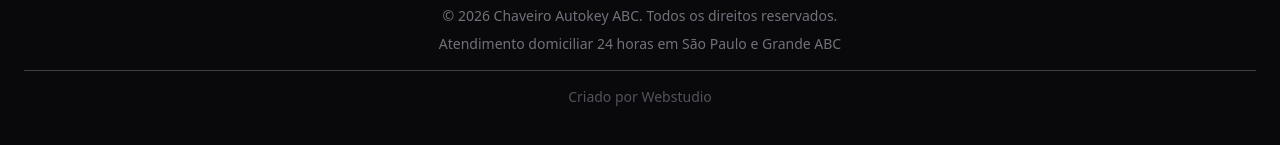
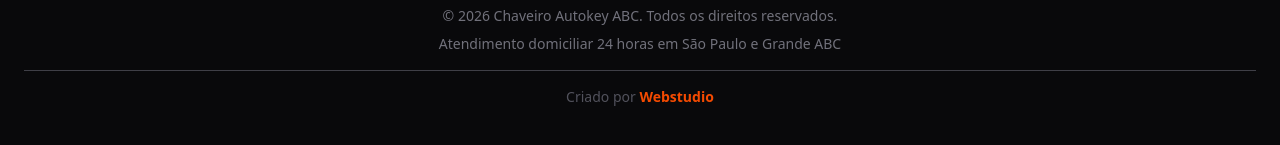
Before and after one commit to openclassificados-mga/v0-chaveiro-autokey, a Next.js app: page / in a window 1280 px wide. Shown: the part 5139-5284 px from the top of the page. Built offline with nearby package versions, Linux system fonts and the light colour scheme.

Commit message:
feat: update footer credits with orange link and hover effect
Change "Webstudio" text color, link, and add hover effect for better UX.

```diff
--- a/app/page.tsx
+++ b/app/page.tsx
@@ -554,7 +554,7 @@ export default function Home() {
           <div className="border-t border-zinc-800 mt-6 sm:mt-8 pt-6 sm:pt-8 text-center text-xs sm:text-sm text-zinc-500">
             <p>&copy; {new Date().getFullYear()} Chaveiro Autokey ABC. Todos os direitos reservados.</p>
             <p className="mt-2">Atendimento domiciliar 24 horas em São Paulo e Grande ABC</p>
-            <p className="mt-4 text-zinc-600 border-t border-zinc-700 pt-4">Criado por Webstudio</p>
+            <p className="mt-4 text-zinc-600 border-t border-zinc-700 pt-4">Criado por <a href="https://webstudiomga.vercel.app/" target="_blank" rel="noopener noreferrer" className="text-orange-600 hover:text-orange-500 transition-colors font-semibold">Webstudio</a></p>
           </div>
         </div>
       </footer>
```
